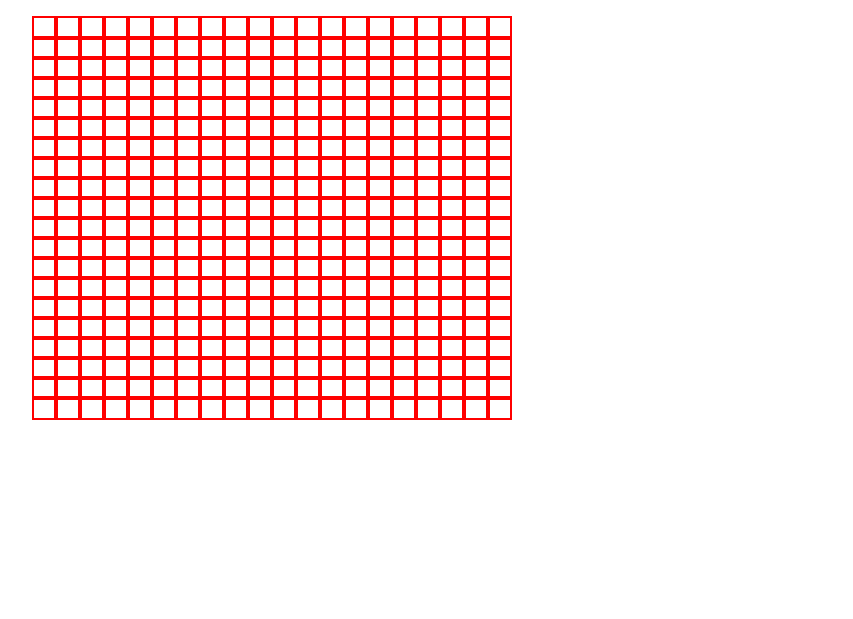
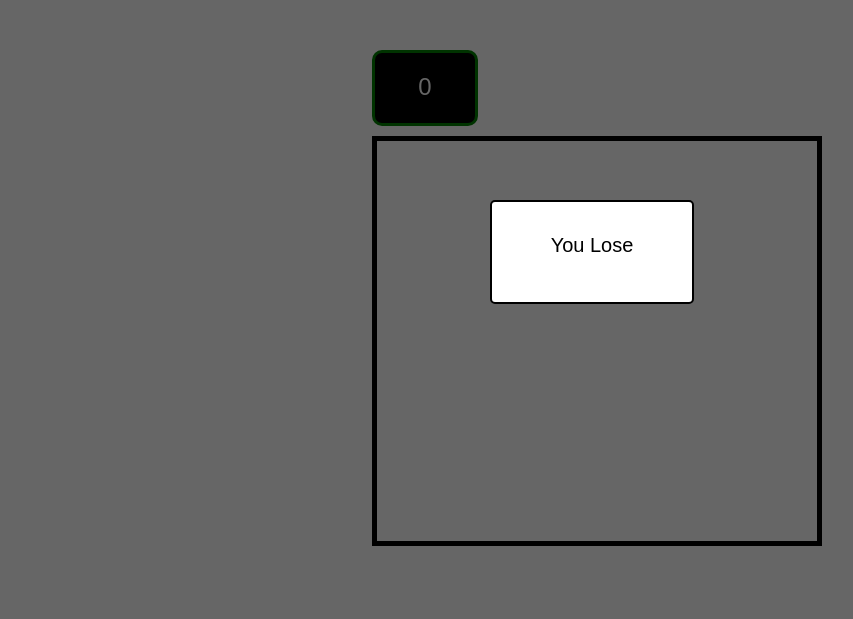
Before and after one commit to Sebastiansc/Snake, a plain HTML site: page index.html in a window 1280 px wide. Shown: the whole page, without its empty margins (48-901 px from the left). Drawn offline with nearby package versions, Linux system fonts and the light colour scheme.

Commit message:
Game works. Needs refactoring for separation of concerns

```diff
--- a/bundle.js
+++ b/bundle.js
@@ -44,11 +44,12 @@
 /* 0 */
 /***/ function(module, exports, __webpack_require__) {
 
-	const View = __webpack_require__(1)
+	const View = __webpack_require__(1);
+
 	$( () =>{
 	  const snakeGame = $('.snake-game');
 	  new View(snakeGame);
-	})
+	});
 
 
 /***/ },
@@ -63,49 +64,75 @@
 	    this.el = $el;
 	    this.board = new Board();
 	    this.bindListener();
-	    setInterval(this.step.bind(this), 5000);
+	    this.interval = setInterval(this.step.bind(this), 100);
 	  }
 
 	  bindListener() {
-	    $('window').keydown(event => {
-	      switch(event.keycode){
+	    $(window).on("keydown", event => {
+	      switch(event.keyCode){
 	        case 37:
-	          this.board.turn("W")
+	          this.board.snake.turn("W");
 	          break;
 	        case 38:
-	          this.board.turn("N")
+	          this.board.snake.turn("N");
 	          break;
 	        case 39:
-	          this.board.turn("E")
+	          this.board.snake.turn("E");
 	          break;
 	        case 40:
-	          this.board.turn("S")
+	          this.board.snake.turn("S");
 	          break;
 	        default:
 	          break;
 	      }
-	    })
+	    });
 	  }
 
 	  step(){
 	    this.board.snake.move();
-	    this.renderBoard();
+	    this.render();
 	  }
 
-	  renderBoard(){
-	    this.el.empty();
+	  renderModal(){
+	    const $popup = $("<div class=\"popup\"></div>");
+	    $popup.append($('<span>You Lose<span>'));
+	    const $modal = $('<div class="modal"></div>');
+	    $('body').append($modal);
+	    $(".modal").append($popup);
+	    clearInterval(this.interval);
+	  }
+
+	  renderGrid(){
 	    let $ul;
+
 	    for(let i = 0; i < 20; i++){
 	      $ul = $('<ul></ul>');
+
 	      for (let j = 0; j < 20; j++) {
 	        let $li = $('<li></li>').data('pos', [i,j]);
-	        if(this.board.snake.segments.includes([i,j])){
+	        const isSnake = this.board.isSnake([i, j]);
+	        if (isSnake && this.board.isApple([i, j])){
+	          this.board.eatApple();
+	        } else if (this.board.isApple([i,j])) {
+	          $li.addClass('apple');
+	        } else if (isSnake) {
 	          $li.addClass('snake');
 	        }
+
 	        $ul.append($li);
 	      }
 	      this.el.append($ul);
 	    }
+	  }
+
+	  render(){
+	    this.el.empty();
+	    if (this.board.outOfBounds() || this.board.snakeCollision()) {
+	      this.renderModal();
+	      return;
+	    }
+	    $('.score').html(this.board.snake.score);
+	    this.renderGrid();
 	  }
 	}
 
@@ -116,12 +143,48 @@
 /* 2 */
 /***/ function(module, exports, __webpack_require__) {
 
-	const Snake = __webpack_require__(3)
+	const Snake = __webpack_require__(3);
 
 	class Board {
 	  constructor() {
 	    this.snake = new Snake();
-	    this.apples = [];
+	    this.apple = this.generateApple();
+	  }
+
+	  isSnake(coordinate){
+	    return this.snake.segments.some(segment => (
+	      segment[0] === coordinate[0] && segment[1] === coordinate[1]
+	    ));
+	  }
+
+	  isApple(coord){
+	    return this.apple[0] === coord[0] && this.apple[1] === coord[1];
+	  }
+
+	  generateApple(){
+	    const random = () => Math.floor(Math.random() * 19);
+	    let position = [random(), random()];
+	    while (this.isSnake(position)){
+	      position = [random(), random()];
+	    }
+	    this.apple = position;
+	    return position;
+	  }
+
+	  eatApple(){
+	    this.snake.eat(this.apple);
+	    this.generateApple();
+	  }
+
+	  outOfBounds(){
+	    return this.snake.segments.some( segment => (
+	      segment[0] < 0 || segment[0] > 19 ||
+	      segment[1] < 0 || segment[1] > 19
+	    ));
+	  }
+
+	  snakeCollision(){
+	    return this.snake.collision();
 	  }
 	}
 
@@ -136,26 +199,62 @@
 	class Snake {
 	  constructor() {
 	    this.direction = "N";
-	    this.segments = [[6,6]];
+	    this.turning = false;
+	    this.segments = [[10,10]];
+	    this.score = 0;
 	  }
 
 	  move(){
-	    let head = this.segments[this.segments.length - 1];
+	    let head = this.head();
+	    this.turning = false;
 	    let tail = this.segments.shift();
-	    this.segments.push(this.updateCoordinate.bind(this, head));
+	    this.segments.push(this.updateCoordinate(head));
 	  }
 
 	  updateCoordinate(coordinate){
 	    return coordinate.map( (el,idx) => {
 	      return el + Snake.DIRS[this.direction][idx];
-	    })
+	    });
 	  }
 
 	  turn(dir){
+	    const order = (a,b) => {
+	      if (a < b) {
+	        return -1;
+	      } else if (a > b) {
+	        return 1;
+	      } else { return 0; }
+	    };
+
+	    if(this.turning) {
+	      return;
+	    } else if ("N,S" === [this.direction, dir].sort(order).join()){
+	      return;
+	    } else if ("E,W" === [this.direction, dir].sort(order).join()){
+	      return;
+	    }
+	    this.turning = true;
 	    this.direction = dir;
 	  }
+
+	  eat(apple){
+	    this.segments.push(apple);
+	    this.score += 10;
+	  }
+
+	  head(){
+	    return this.segments[this.segments.length - 1];
+	  }
+
+	  collision(){
+	    return this.segments.slice(0,-1).some(segment => {
+	      const head = this.head();
+	      return segment[0] === head[0] && segment[1] === head[1];
+	    });
+	  }
 	}
-	Snake.DIRS = {"N": [0,-2], "E": [2,0], "S": [0,2], "W": [-2,0]};
+	Snake.DIRS = {"N": [-1, 0], "E": [0,1], "S": [1,0], "W": [0,-1]};
+
 	module.exports = Snake;
 
 
--- a/css/master.css
+++ b/css/master.css
@@ -1,20 +1,75 @@
 .snake-game {
-  height: 600px;
-  width: 600px;
+  border: 5px black solid;
+  width: 440px;
+  min-height: 400px;
+  margin: 0 auto;
+}
+
+.main {
+  width: 440px;
+  min-height: 400px;
+  margin: 0 auto;
 }
 
 ul {
   height: 20px;
-  width: 500px;
   margin: 0;
+  padding: 0;
 }
 
 li {
   display: inline-block;
-  border: 2px red solid;
-  width: 20px;
-  height: 20px;
+  width: 22px;
+  height: 22px;
 }
+
 .snake {
-  background-color: red;
+  background-color: green;
 }
+
+.modal {
+  position: absolute;
+  top: 0;
+  bottom: 0;
+  left: 0;
+  background: rgba(0, 0, 0, 0.6);
+  z-index: 999;
+  width: 100%;
+}
+
+.popup {
+  width: 200px;
+  height: 100px;
+  text-align: center;
+  margin: 200px auto;
+  background: white;
+  font-family:  sans-serif;
+  font-size: 20px;
+  z-index: 1000;
+  border: 2px solid black;
+  border-radius: 5px;
+}
+
+
+.popup span {
+  margin-top: 25px;
+  display: inline-block;
+}
+
+.apple {
+  background: red;
+}
+
+.score {
+  margin-top: 50px;
+  margin-bottom: 10px;
+  width: 60px;
+  height: 30px;
+  padding: 20px;
+  background: black;
+  color: white;
+  text-align: center;
+  font-size: 24px;
+  border: 3px solid green;
+  border-radius: 10px;
+}
--- a/index.html
+++ b/index.html
@@ -9,6 +9,9 @@
     <script src="./bundle.js"></script>
   </head>
   <body>
-    <figure class='snake-game'></figure>
+    <div class="main">
+      <div class="score"></div>
+      <figure class='snake-game'></figure>
+    </div>
   </body>
 </html>
--- a/js/main.js
+++ b/js/main.js
@@ -1,5 +1,6 @@
-const View = require("./snake-view.js")
+const View = require("./snake-view.js");
+
 $( () =>{
   const snakeGame = $('.snake-game');
   new View(snakeGame);
-})
+});
```
Also changed, not shown: js/board.js (+38 -2 lines), js/snake-view.js (+38 -12 lines), js/snake.js (+41 -5 lines), webpack.config.js (added, +25 -0 lines).
